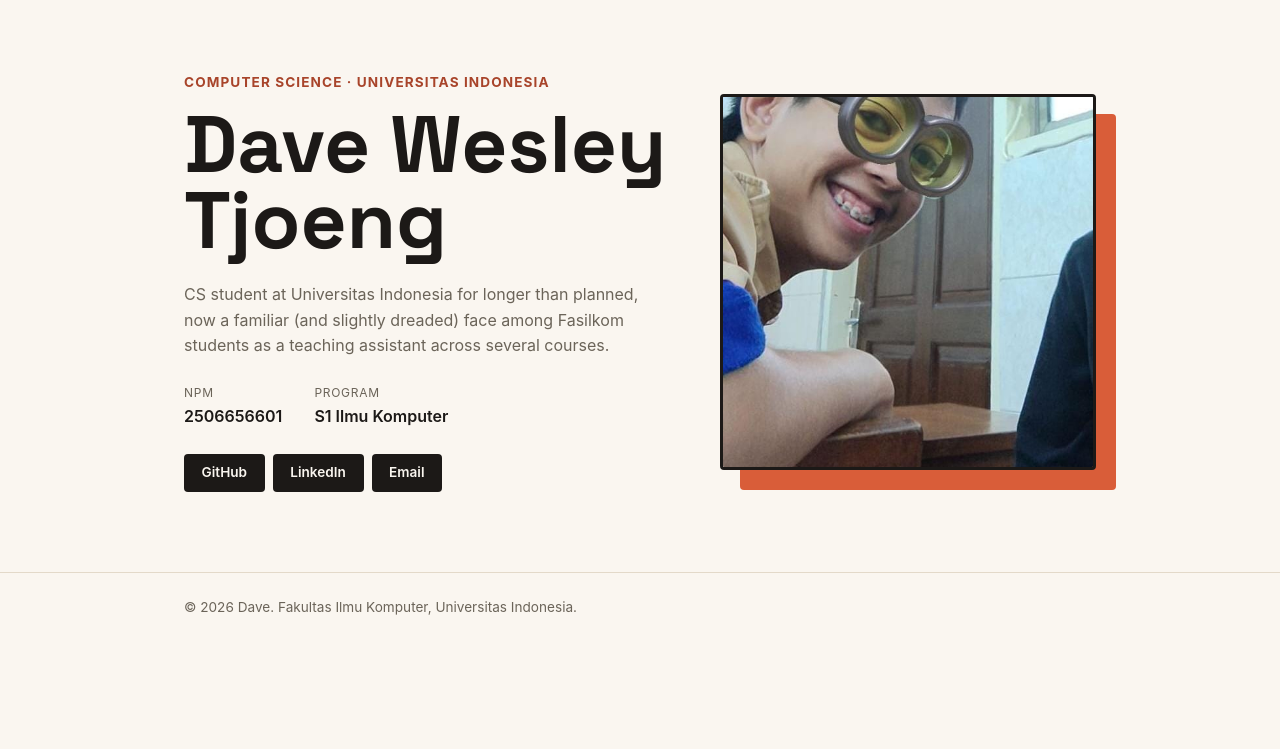
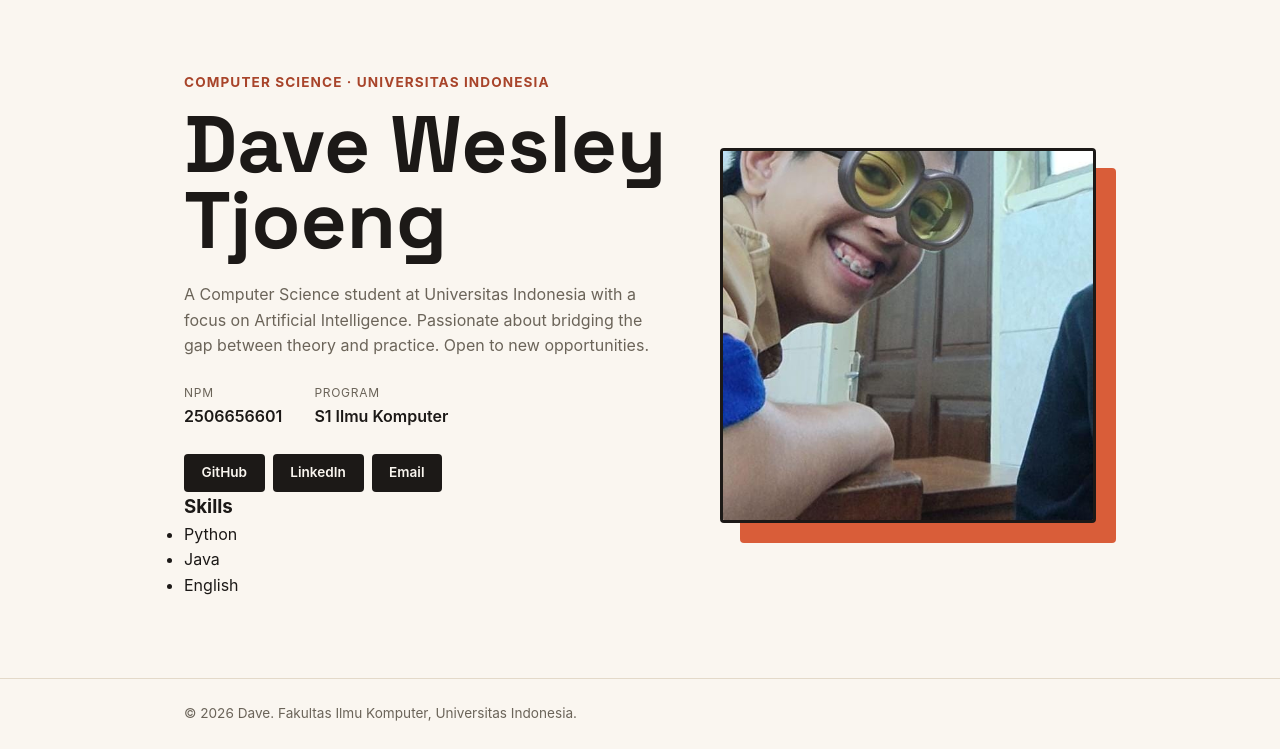
Before and after one commit to OkehBero/myportofolio, a Django app: page / in a window 1280 px wide. Shown: the part 74-823 px from the top of the page. Before the commit the page ends 689 px from the top, so only its background shows below. Run offline with Django 5.2, Linux system fonts and the light colour scheme.

Commit message:
Menambahkan section skills pada index.html

```diff
--- a/templates/index.html
+++ b/templates/index.html
@@ -31,7 +31,8 @@
                     <img class="avatar" src="/static/img/avatar.jpeg" alt="Photo of Dave">
                 </div>
                 <div class="hero-details">
-                    <p class="bio">CS student at Universitas Indonesia for longer than planned, now a familiar (and slightly dreaded) face among Fasilkom students as a teaching assistant across several courses.</p>
+                    <p class="bio">A Computer Science student at Universitas Indonesia with a focus on Artificial Intelligence. Passionate about bridging the gap between theory and practice. Open to new opportunities.</p>
+
                     <dl class="meta-list">
                         <div class="meta-row">
                             <dt>NPM</dt>
@@ -47,6 +48,14 @@
                         <a href="https://www.linkedin.com/in/dave-wesley-tjoeng-05a65b380/" class="social-link">LinkedIn</a>
                         <a href="mailto:davetjoeng854@gmail.com" class="social-link">Email</a>
                     </div>
+                    <div  class="hero-skills" >
+                        <h3> Skills </h3>
+                        <ul>
+                            <li> Python </li>
+                            <li> Java</li>
+                            <li> English</li>
+                        </ul>
+                    </div>
                 </div>
             </div>
         </section>
```
